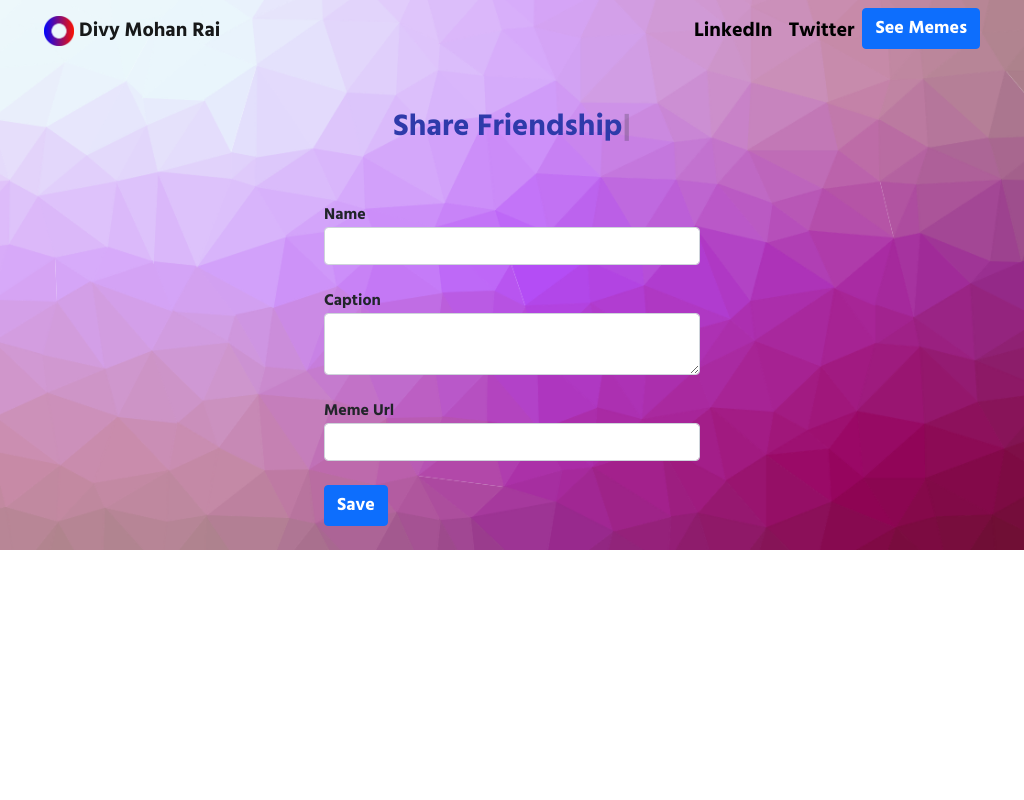
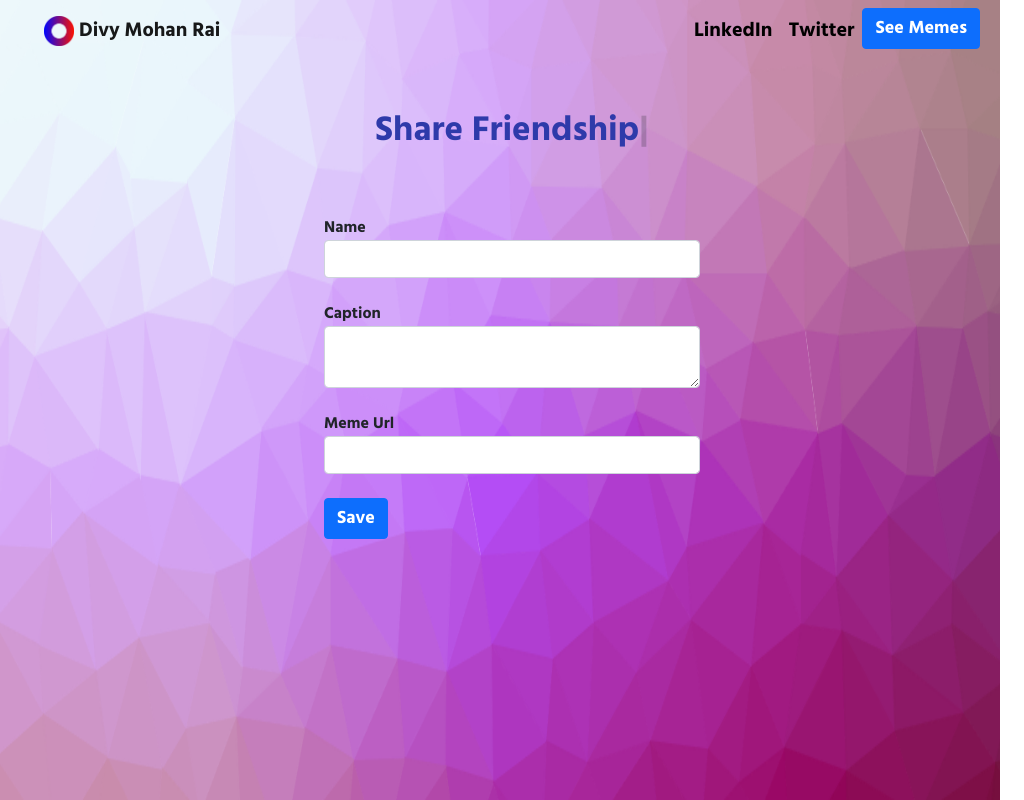
Before and after one commit to divy-14/Xmeme, a Django app: page / in a window 1024 px wide. Run offline with Django 3.2, Linux system fonts and the light colour scheme; some libraries are stand-ins or nearby versions.

Commit message:
background for  phones done

```diff
--- a/postmeme/templates/postmeme/base.html
+++ b/postmeme/templates/postmeme/base.html
@@ -18,6 +18,31 @@
     <title>Post Memes</title>
   </head>
   <body>
+
+
+    <style>
+      /* MOBILE */
+      @media only screen and (max-width: 1024px) {
+
+        .newtext {
+          font-size: 30px;
+          height: 50px;
+        }
+        body{
+          background-size: 1000px 1000px;
+        }
+      }
+
+      /* DESKTOP */
+      @media only screen and (min-width: 1024px) {
+
+        .newtext {
+          font-size: 35px;
+          height: 50px;
+        }
+
+      }
+    </style>
 
     <nav id="topNav" class="navbar navbar-expand-lg navbar-light">
       <div class="container">
```
